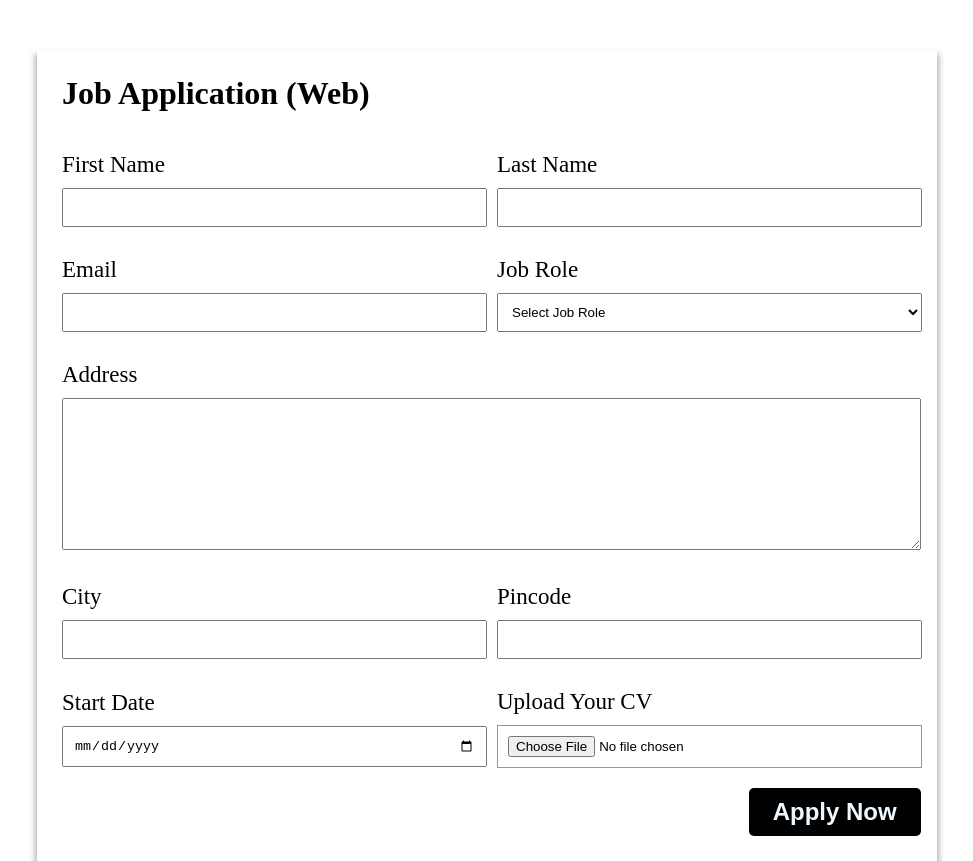
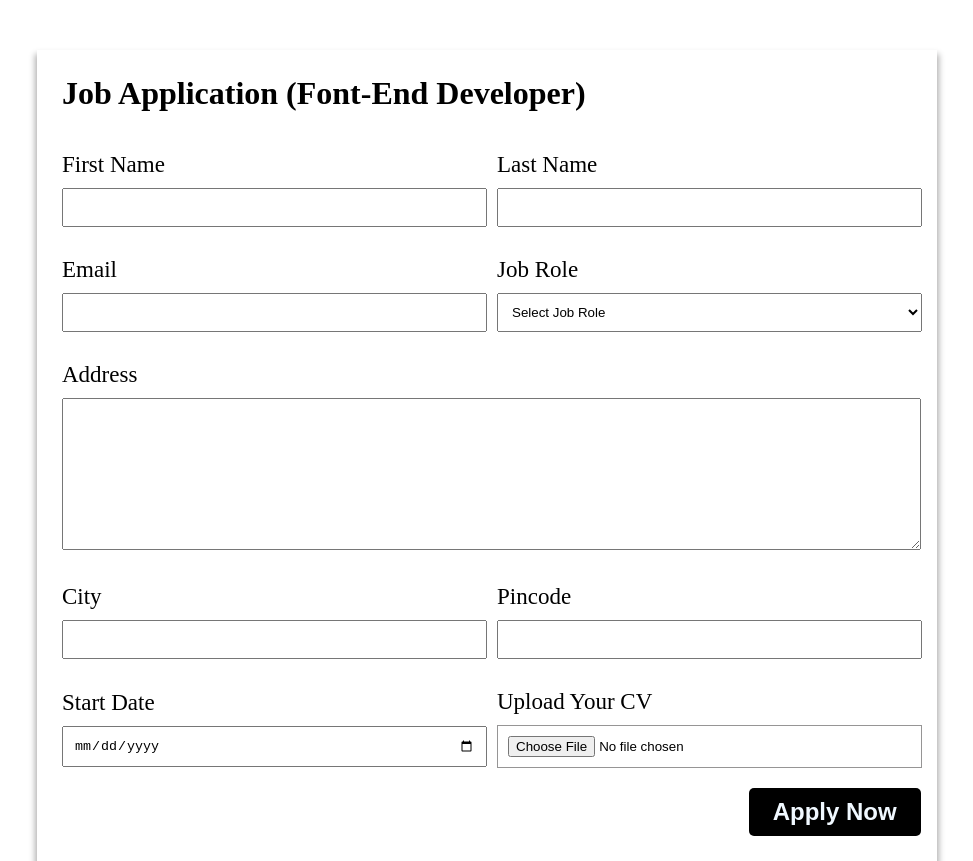
Before and after one commit to smmazharul/project-2, a plain HTML site: page index.html in a window 1280 px wide. Shown: the whole page, without its empty margins (153-1126 px from the left). Drawn offline with Linux system fonts and the light colour scheme.

Commit message:
change the main title font-end developer

```diff
--- a/index.html
+++ b/index.html
@@ -9,7 +9,7 @@
   <body>
     <div class="container">
       <div class="apply-box">
-        <h1>Job Application (Web)</h1>
+        <h1>Job Application (Font-End Developer)</h1>
         <form>
           <section class="name-field">
             <div class="firstName">
```
